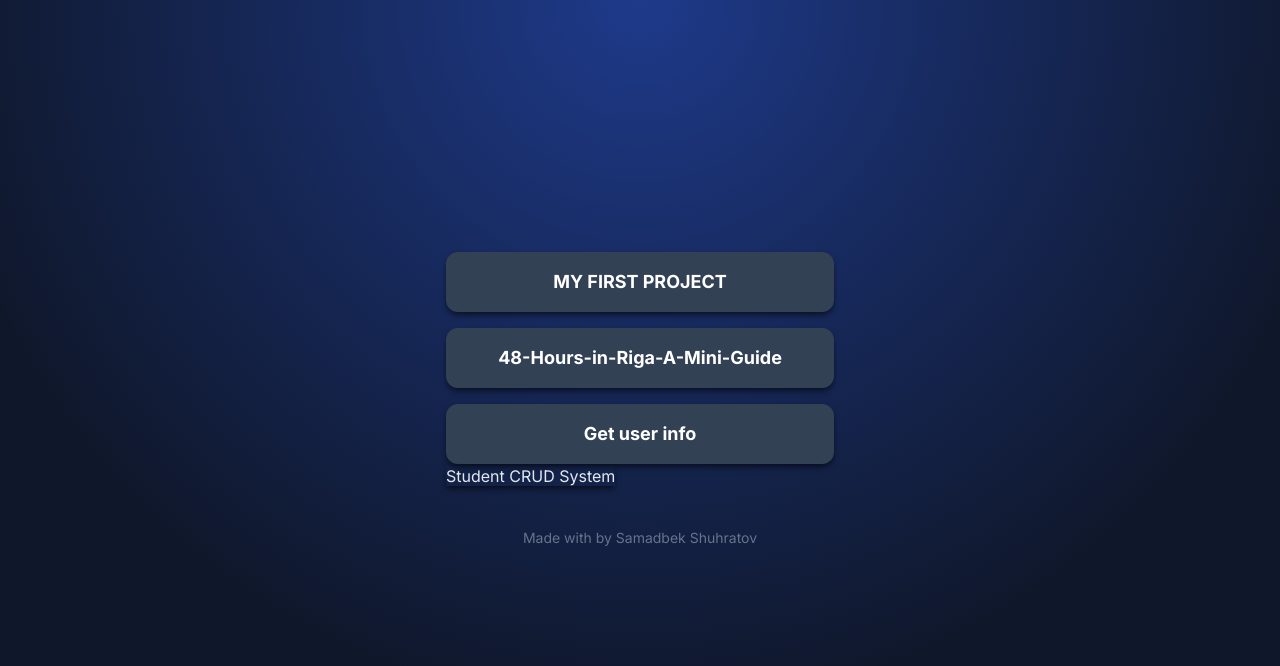
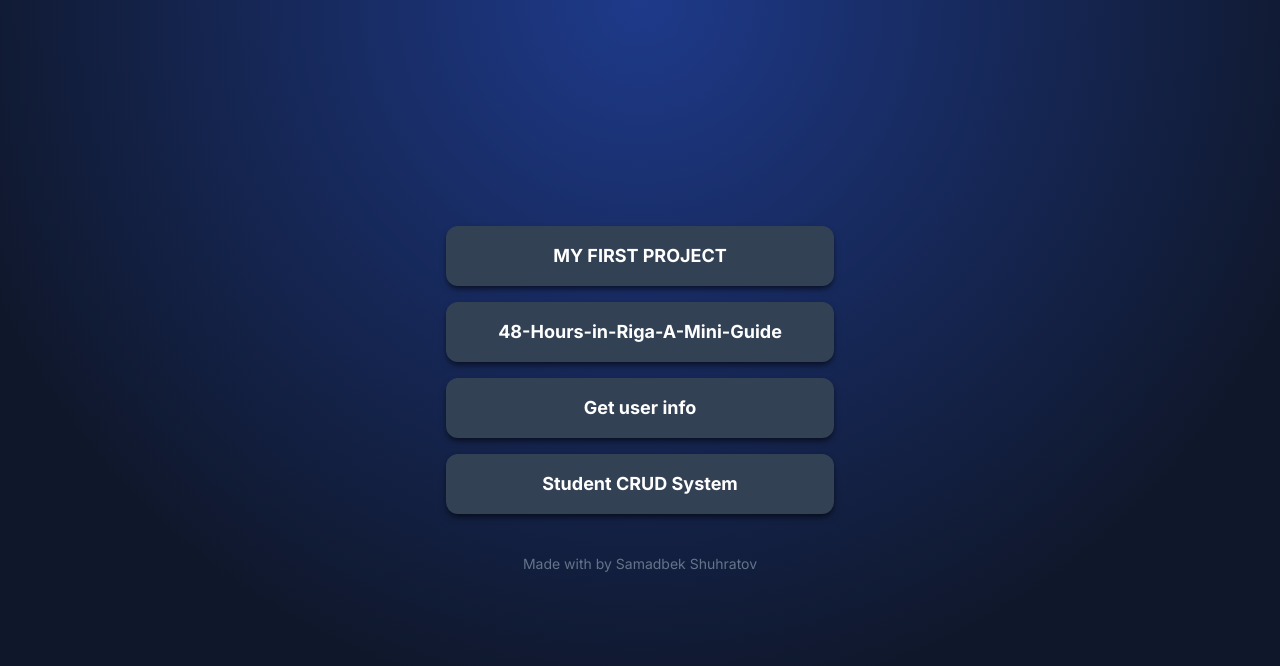
Before and after one commit to NickHalden017/All-projects-collection, a plain HTML site: page projects.html in a window 1280 px wide. Drawn offline with nearby package versions, Linux system fonts and the light colour scheme.

Commit message:
Update projects.html

```diff
--- a/projects.html
+++ b/projects.html
@@ -56,7 +56,7 @@
                 Get user info
             </a>
 
-             <a href="https://nickhalden017.github.io/StudentCrudSystem/" class=animated-button w-full block py-4 bg-slate-700 text-white font-bold rounded-xl text-center text-lg">
+             <a href="https://nickhalden017.github.io/StudentCrudSystem/"  target="_blank" class="animated-button w-full block py-4 bg-slate-700 text-white font-bold rounded-xl text-center text-lg">
                 Student CRUD System
             </a>
 
```
